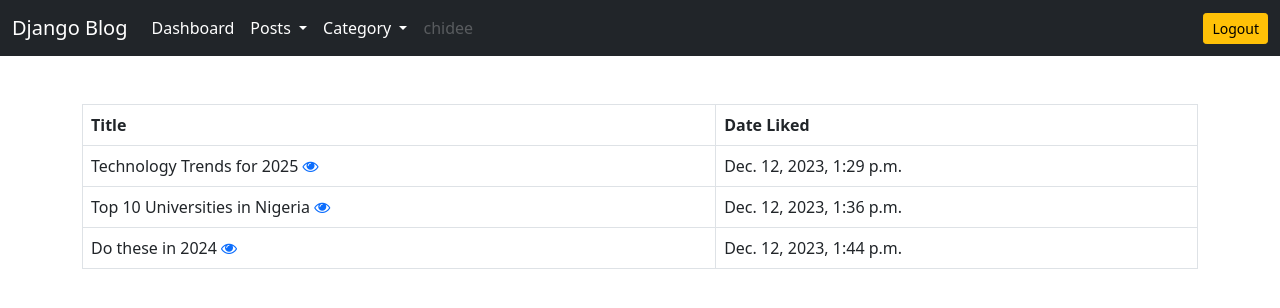
After one commit to chideegit/django-blog, a Django app: page /post/all-liked-posts/ in a window 1280 px wide. The commit adds this page. Shown: the top 308 px of the page. Run offline with Django 5.2, Linux system fonts and the light colour scheme; a user stored in the database is signed in; data comes from the database, SQL or seed files in the repository; both versions use the stored data as it was after the commit; some libraries are stand-ins or nearby versions.

Commit message:
finished up with the like func

```diff
--- a/post/models.py
+++ b/post/models.py
@@ -22,5 +22,10 @@ class Post(models.Model):
     likes = models.PositiveIntegerField(default=0)
     slug = models.SlugField(unique=True)
 
+class LikedPost(models.Model):
+    user = models.ForeignKey(User, on_delete=models.CASCADE)
+    post = models.ForeignKey(Post, on_delete=models.CASCADE)
+    date_created = models.DateTimeField(auto_now_add=True)
+
 # only logged in users can like posts
 # once a post is liked, it is saved to the users liked posts list
--- a/post/urls.py
+++ b/post/urls.py
@@ -8,5 +8,7 @@ urlpatterns = [
     path('update-post/<slug:slug>/', update_post, name='update-post'),
     path('all-categories/', all_categories, name='all-categories'),
     path('all-posts/', all_posts, name='all-posts'),
-    path('post-details/<slug:slug>/', post_details, name='post-details')
+    path('post-details/<slug:slug>/', post_details, name='post-details'),
+    path('like-post/<int:pk>/', like_post, name='like-post'),
+    path('all-liked-posts/', all_liked_posts, name='all-liked-posts')
 ]
--- a/post/views.py
+++ b/post/views.py
@@ -90,10 +90,24 @@ def post_details(request, slug):
     context = {'post':post}
     return render(request, 'post/post_details.html', context)
 
-@login_required
+
 def like_post(request, pk):
     post = Post.objects.get(pk=pk)
-    post.likes = post.likes + 1
-    post.save()
-    messages.success(request, 'You just liked this Post!')
-    return reverse("post-details", args=[str(post.slug)])
+    if request.user.is_authenticated:
+        if LikedPost.objects.filter(user=request.user, post=post.pk).exists():
+            messages.warning(request, 'You already liked this post. You can check it out in the liked posts page')
+            return redirect('website')
+        else:
+            post.likes = post.likes + 1
+            post.save()
+            LikedPost.objects.create(user=request.user, post=post)
+            messages.success(request, 'You just liked this Post!')
+            return redirect('website')
+    else:
+        messages.warning(request, 'You need to be logged in to like posts')
+        return redirect('login')
+
+def all_liked_posts(request):
+    posts = LikedPost.objects.filter(user=request.user)
+    context = {'posts':posts}
+    return render(request, 'post/all_liked_posts.html', context)
--- a/requirements.txt
+++ b/requirements.txt
@@ -3,6 +3,5 @@ Django==5.0
 django-ckeditor==6.7.0
 django-js-asset==2.1.0
 django-widget-tweaks==1.5.0
-Pillow==10.1.0
 sqlparse==0.4.4
 tzdata==2023.3
--- a/templates/base.html
+++ b/templates/base.html
@@ -39,6 +39,7 @@
                         <ul class="dropdown-menu" aria-labelledby="navbarDropdown">
                             <li><a class="dropdown-item" href="{% url 'create-post' %}">Create Post</a></li>
                             <li><a class="dropdown-item" href="{% url 'all-posts' %}">View Posts</a></li>
+                            <li><a class="dropdown-item" href="{% url 'all-liked-posts' %}">Liked Posts</a></li>
                         </ul>
                     </li>
                     <li class="nav-item dropdown">
--- /dev/null
+++ b/templates/post/all_liked_posts.html
@@ -0,0 +1,23 @@
+{% extends 'base.html' %}
+
+{% block content %}
+
+<table class="table table-bordered">
+    <thead>
+        <tr>
+            <th scope="col">Title</th>
+            <th scope="col">Date Liked</th>
+        </tr>
+    </thead>
+    <tbody>
+        {% for post in posts %}
+        <tr>
+            <td>{{post.post.title}} <a href="{% url 'post-details' post.post.slug %}"><i class="fa fa-eye"></i></a>
+            </td>
+            <td>{{post.date_created}}</td>
+        </tr>
+        {% endfor %}
+    </tbody>
+</table>
+
+{% endblock content %}
--- a/templates/post/post_details.html
+++ b/templates/post/post_details.html
@@ -13,10 +13,11 @@
     {{post.description|safe}}
 </div>
 
+
 <div>
     <div class="card">
         <div class="card-body">
-            Did You find this Post Helpful? <a href="">Yes</a> or <a href="">No</a>
+            Did You find this Post Helpful? <a href="{% url 'like-post' post.pk %}">Yes</a> or <a href="">No</a>
         </div>
     </div>
 </div> <br>
```
Also changed, not shown: db.sqlite3, post/migrations/0003_likedpost.py (added).
